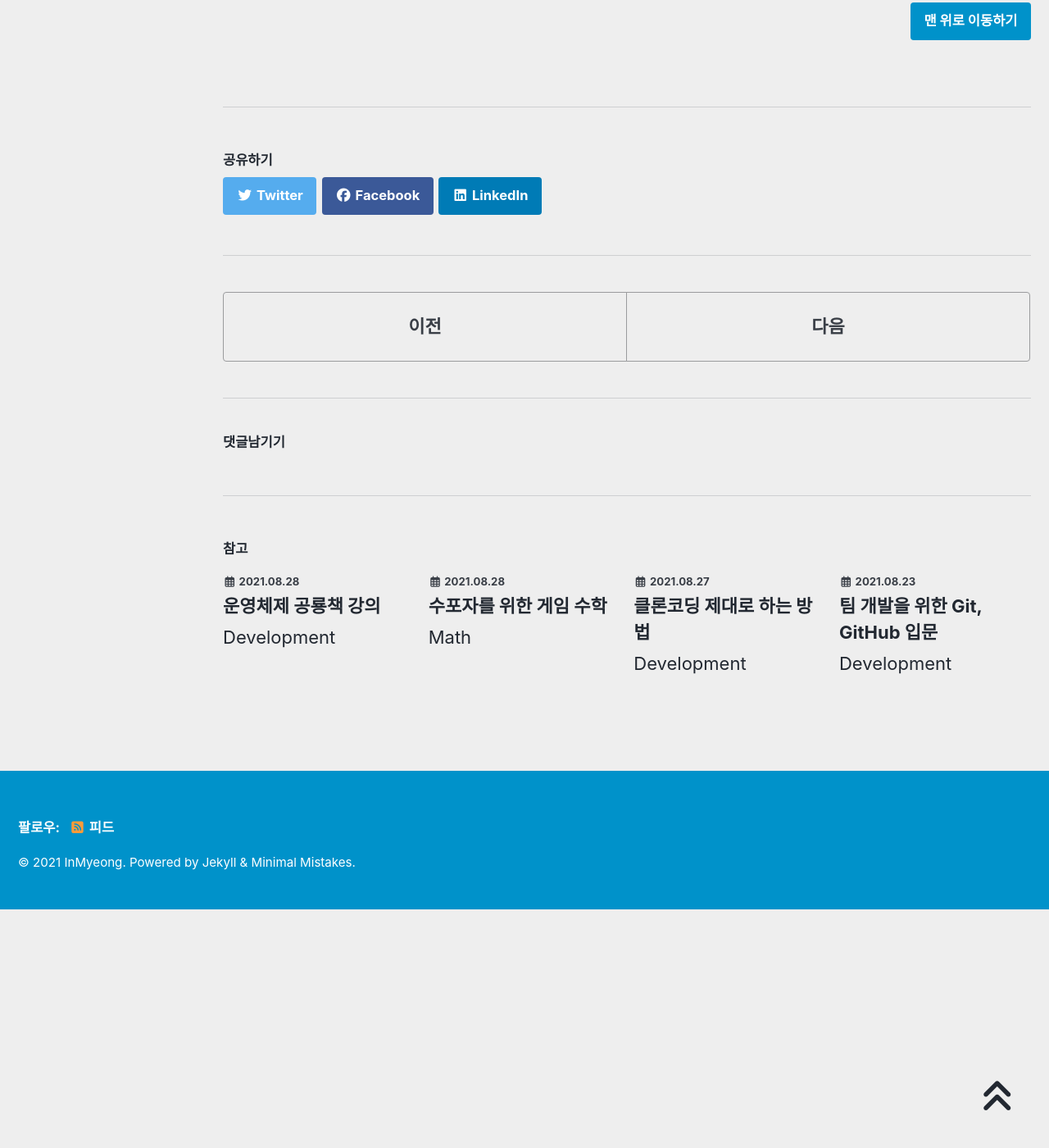
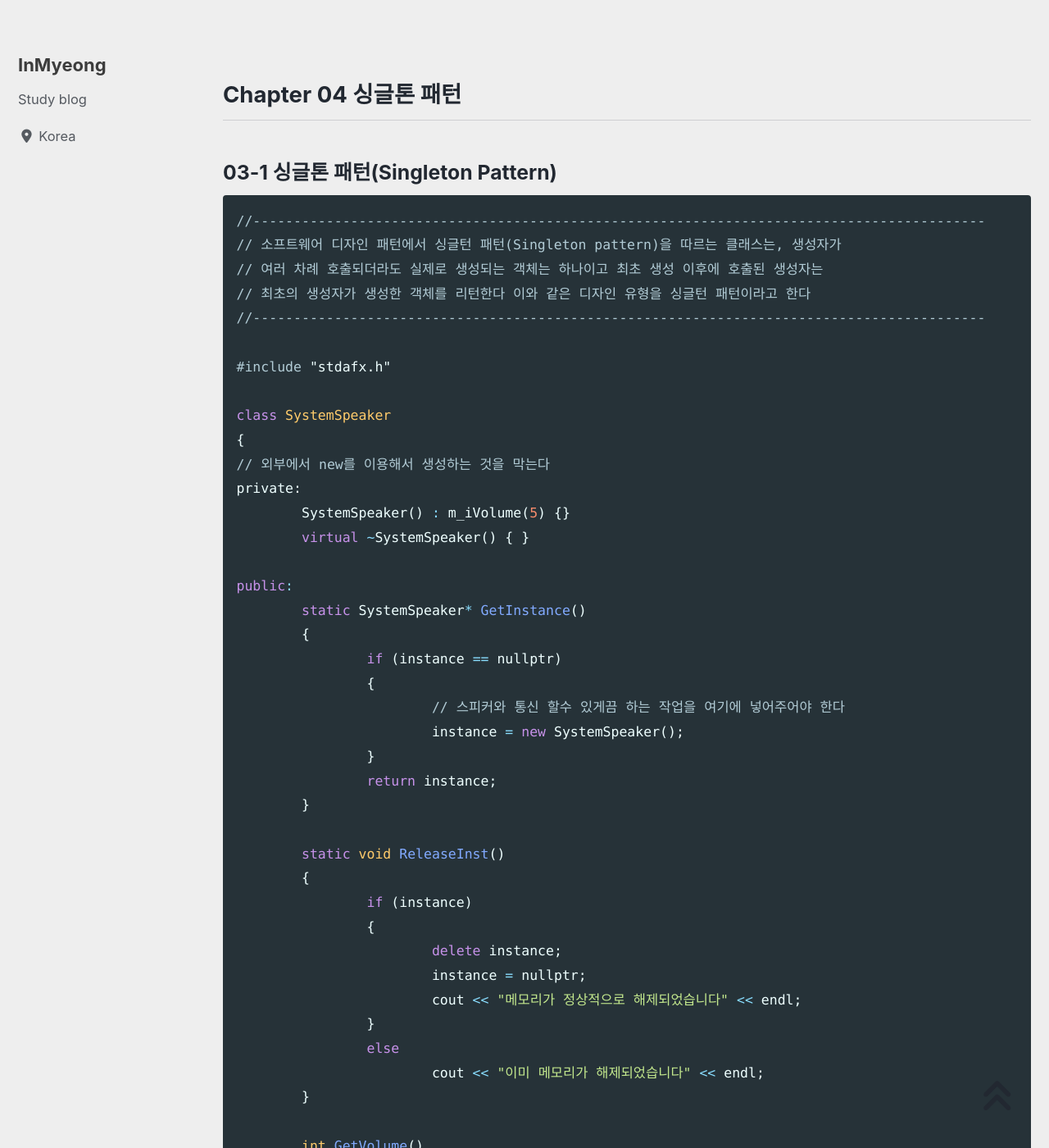
Before and after one commit to devMyeong/devMyeong.github.io, a Jekyll site: the page built from _posts/design-pattern/2021-08-25-design-pattern.md, in a window 1280 px wide and 1400 px high, scrolled down 13855 px. Shown: the whole window at 82% size. Built offline with Jekyll 4.4.1, drawn with Linux system fonts in a browser that asks for light colours; cached includes are drawn as plain includes; nearby versions of some CDN libraries; some web fonts are replaced; comment, search, counter and statistics services are not loaded; before the commit the page ends 14964 px from its top, so only the background shows below that; some of the changed text lies outside the part shown.

Commit message:
update dp chapter 04-1

````diff
--- a/_posts/design-pattern/2021-08-25-design-pattern.md
+++ b/_posts/design-pattern/2021-08-25-design-pattern.md
@@ -459,4 +459,90 @@ void main(void)
 
 <br>
 
+## Chapter 04 싱글톤 패턴
+
+### 03-1 싱글톤 패턴(Singleton Pattern)
+
+```cpp
+//------------------------------------------------------------------------------------------
+// 소프트웨어 디자인 패턴에서 싱글턴 패턴(Singleton pattern)을 따르는 클래스는, 생성자가
+// 여러 차례 호출되더라도 실제로 생성되는 객체는 하나이고 최초 생성 이후에 호출된 생성자는
+// 최초의 생성자가 생성한 객체를 리턴한다 이와 같은 디자인 유형을 싱글턴 패턴이라고 한다
+//------------------------------------------------------------------------------------------
+
+#include "stdafx.h"
+
+class SystemSpeaker
+{
+// 외부에서 new를 이용해서 생성하는 것을 막는다
+private:
+	SystemSpeaker() : m_iVolume(5) {}
+	virtual ~SystemSpeaker() { }
+
+public:
+	static SystemSpeaker* GetInstance()
+	{
+		if (instance == nullptr)
+		{
+			// 스피커와 통신 할수 있게끔 하는 작업을 여기에 넣어주어야 한다
+			instance = new SystemSpeaker();
+		}
+		return instance;
+	}
+
+	static void ReleaseInst()
+	{
+		if (instance)
+		{
+			delete instance;
+			instance = nullptr;
+			cout << "메모리가 정상적으로 해제되었습니다" << endl;
+		}
+		else
+			cout << "이미 메모리가 해제되었습니다" << endl;
+	}
+
+	int GetVolume()
+	{
+		return this->m_iVolume;
+	}
+
+	void SetVolume(int volume)
+	{
+		this->m_iVolume = volume;
+	}
+
+private:
+	static SystemSpeaker* instance;
+	int m_iVolume;
+};
+
+SystemSpeaker* SystemSpeaker::instance = nullptr;
+
+void main(void)
+{
+	SystemSpeaker* speaker1 = SystemSpeaker::GetInstance();
+	SystemSpeaker* speaker2 = SystemSpeaker::GetInstance();
+
+	// 5, 5
+	cout << speaker1->GetVolume() << endl;
+	cout << speaker2->GetVolume() << endl;
+
+	speaker1->SetVolume(11);
+	// 11, 11
+	cout << speaker1->GetVolume() << endl;
+	cout << speaker2->GetVolume() << endl;
+
+	speaker2->SetVolume(22);
+	// 22, 22
+	cout << speaker1->GetVolume() << endl;
+	cout << speaker2->GetVolume() << endl;
+
+	speaker1->ReleaseInst();
+	speaker2->ReleaseInst();
+}
+```
+
+<br>
+
 [맨 위로 이동하기](#){: .btn .btn--primary }{: .align-right}
````
